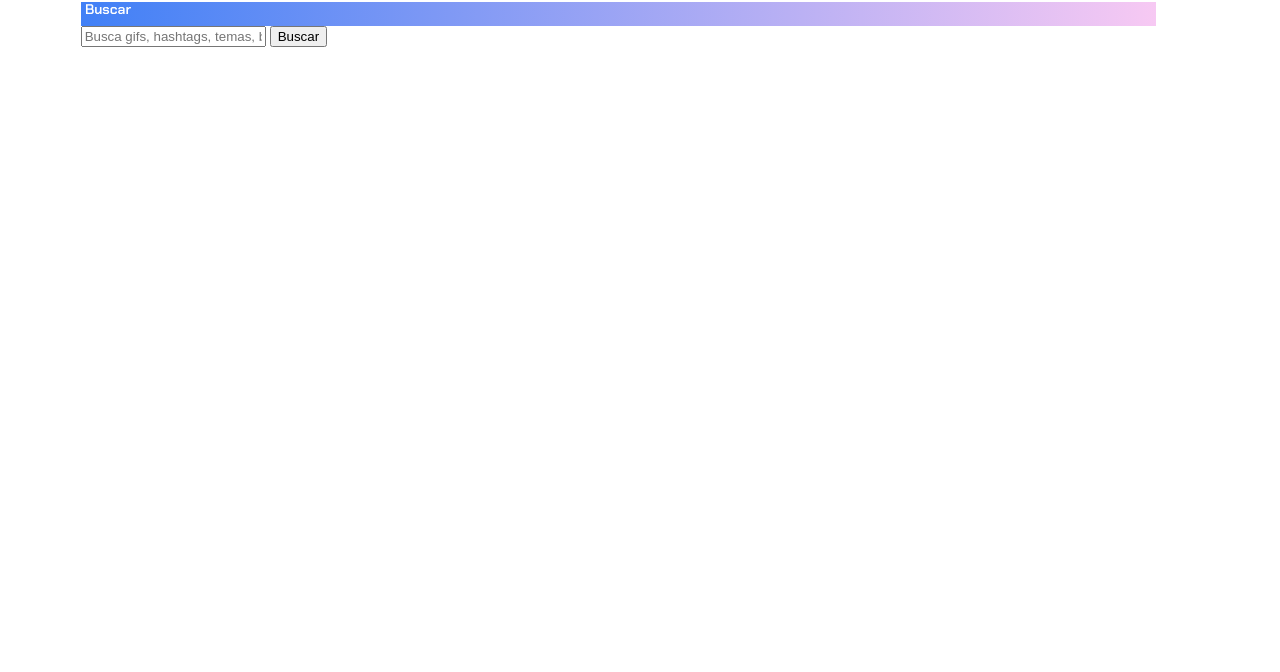
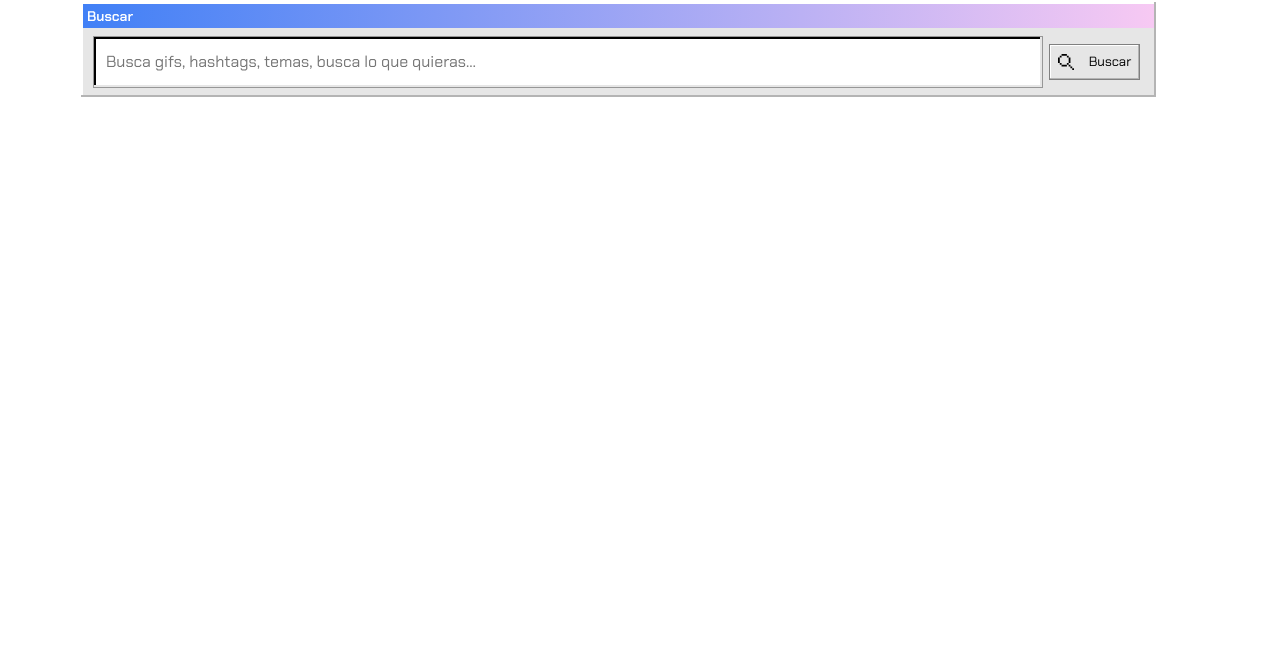
Before and after one commit to caarbelaezg/Project2_gifOS, a plain HTML site: page index.html in a window 1280 px wide. Shown: the part 128-800 px from the top of the page. Drawn offline with Linux system fonts and the light colour scheme.

Commit message:
search bar
search bar builded

```diff
--- a/assets/css/styles.css
+++ b/assets/css/styles.css
@@ -73,14 +73,16 @@ header p {
 /*-------------*/
 
 .search-cont {
-    background-color: #E6E6E6 100%;
-    padding-top: 16px;
+    margin-top: 16px;
+    background: #E6E6E6;
+    box-shadow: inset -2px -2px 0 0 #B4B4B4, inset 2px 2px 0 0 #FFFFFF;
 }
 
 .search-cont form {
     display: flex;
     flex-direction: column;
     justify-content: center;
+    padding: 0.2%;
 }
 
 .search-cont form p {
@@ -92,4 +94,42 @@ header p {
     font-size: 14px;
     color: #FFFFFF;
     letter-spacing: 0;
+    display: flex;
+    align-items: center;
 }
+
+.search-cont .search-bar-container {
+    padding: 0.7% 1.3% 0.7% 1%;
+    display: flex;
+    justify-content: space-between;
+    align-items: center;
+}
+
+.search-cont .search-bar-container .search-bar {
+    width: 1057px;
+    height: 48px;
+    background: #FFFFFF;
+    border: 1px solid #979797;
+    box-shadow: inset -2px -2px 0 0 #E6E6E6, inset 2px 2px 0 0 #000000;
+    font-family: "Chakra Petch";
+    font-size: 16px;
+    color: #B4B4B4;
+    letter-spacing: 0;
+    line-height: 22px;
+    padding-left: 1.1%;
+}
+
+.search-cont .search-bar-container .search-btn {
+    width: 102px;
+    height: 36px;
+    margin-left: 0.6%;
+    display: flex;
+    align-items: center;
+    justify-content: space-around;
+    color: #B4B4B4 100%;
+    font-family: "Chakra Petch";
+    padding: 0;
+    background: #E6E6E6;
+    border: 1px solid #808080;
+    box-shadow: inset -1px -1px 0 0 #B4B4B4, inset 1px 1px 0 0 #FFFFFF;
+}
--- a/assets/scss/search.scss
+++ b/assets/scss/search.scss
@@ -1,19 +1,58 @@
 .search-cont {
-    background-color: #E6E6E6 100%;
-    padding-top: 16px;
+    margin-top: 16px;
+    background: #E6E6E6;
+    box-shadow: inset -2px -2px 0 0 #B4B4B4, inset 2px 2px 0 0 #FFFFFF;
     & form {
         display: flex;
         flex-direction: column;
         justify-content: center;
+        padding: 0.2%;
         & p {
             padding-left: 0.4%;
             height: 24px;
-            background: linear-gradient(90deg, rgba(65, 128, 246, 1) 0%, rgba(247, 201, 243, 1) 100%);
-            font-family: 'Chakra Petch';
+            background: linear-gradient(90deg, #4180f6 0%, #f7c9f3 100%);
+            font-family: "Chakra Petch";
             font-weight: 600;
             font-size: 14px;
             color: #FFFFFF;
             letter-spacing: 0;
+            display: flex;
+            align-items: center;
+        }
+    }
+    & .search-bar-container {
+        padding: 0.7% 1.3% 0.7% 1%;
+        display: flex;
+        justify-content: space-between;
+        align-items: center;
+        & .search-bar {
+            width: 1057px;
+            height: 48px;
+            background: #FFFFFF;
+            border: 1px solid #979797;
+            box-shadow: inset -2px -2px 0 0 #E6E6E6, inset 2px 2px 0 0 #000000;
+        }
+        & .search-btn {
+            width: 102px;
+            height: 36px;
+            margin-left: 0.6%;
+            display: flex;
+            align-items: center;
+            justify-content: space-around;
+            color: #B4B4B4 100%;
+            font-family: "Chakra Petch";
+            padding: 0;
+            background: #E6E6E6;
+            border: 1px solid #808080;
+            box-shadow: inset -1px -1px 0 0 #B4B4B4, inset 1px 1px 0 0 #FFFFFF;
+        }
+        & .search-btn::placeholder {
+            font-family: 'Chakra Petch';
+            padding: 0.8% 0% 0.8% 1.1%;
+            font-size: 16px;
+            color: #B4B4B4;
+            letter-spacing: 0;
+            line-height: 22px;
         }
     }
 }
--- a/index.html
+++ b/index.html
@@ -31,9 +31,9 @@
             <div class="search-cont">
                 <form>
                     <p>Buscar</p>
-                    <div>
-                        <input type="text" placeholder="Busca gifs, hashtags, temas, busca lo que quieras…">
-                        <button>Buscar</button>
+                    <div class="search-bar-container">
+                        <input class="search-bar" type="text" placeholder="Busca gifs, hashtags, temas, busca lo que quieras…">
+                        <button class="search-btn"><img src="assets/images/lupa.svg" alt="" srcset=""> Buscar</button>
                     </div>
                 </form>
             </div>
```
